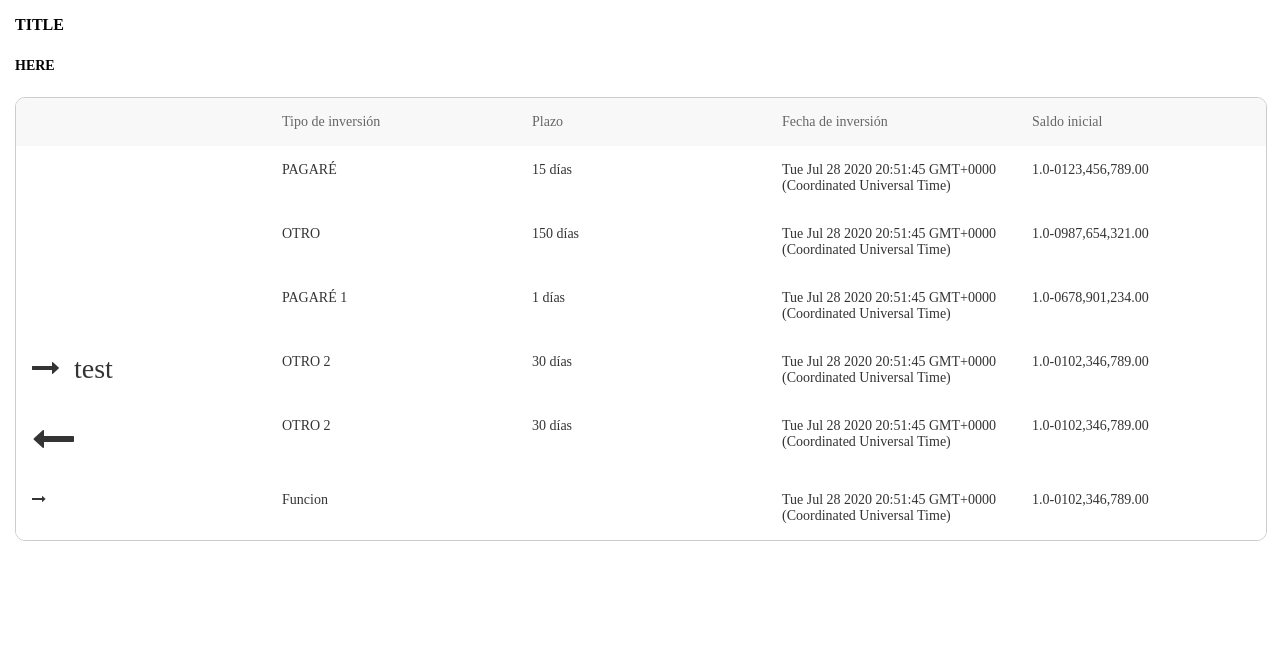
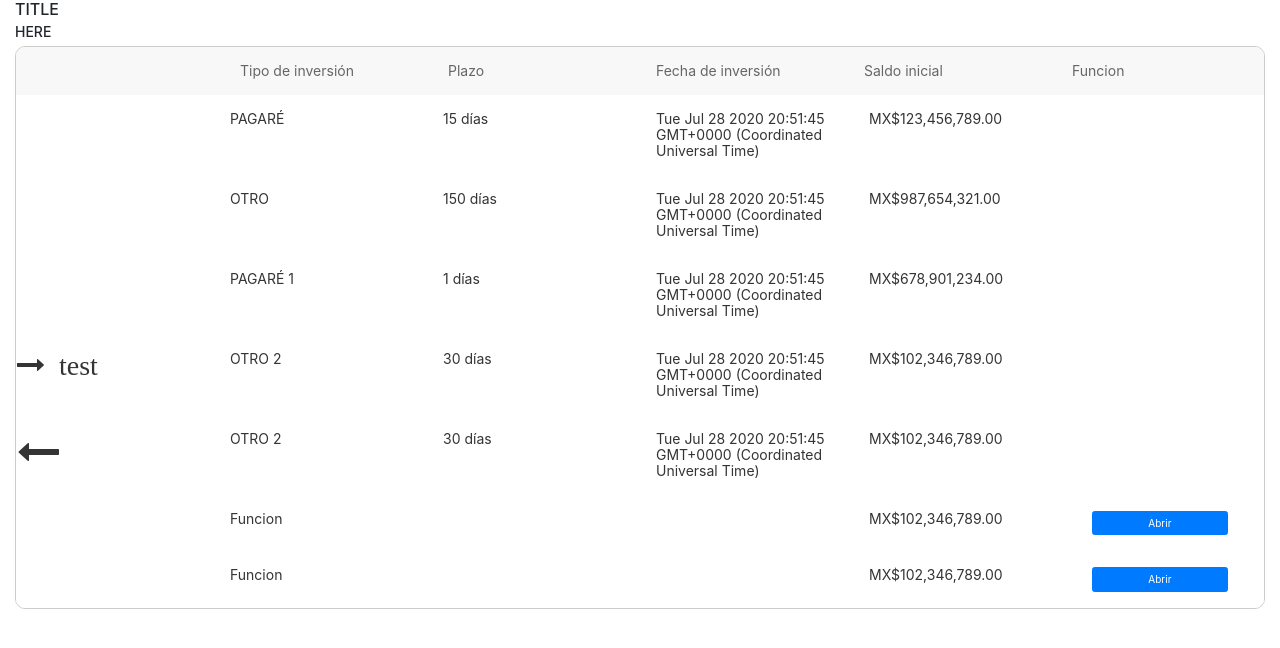
Before and after one commit to Itzli2000/table-lib, an Angular app: page / in a window 1280 px wide. Shown: the top 648 px of the page. Built offline with nearby package versions, Linux system fonts and the light colour scheme.

Commit message:
Feature
Added support for functions callback

```diff
--- a/src/app/app.component.html
+++ b/src/app/app.component.html
@@ -1 +1 @@
-<app-table [sourceData]=data></app-table>
+<app-table [sourceData]=data (functionEmmiter)="emmitedFunction($event)"></app-table>
--- a/src/app/app.component.ts
+++ b/src/app/app.component.ts
@@ -9,25 +9,37 @@ import { CurrencyPipe } from '@angular/common';
 export class AppComponent implements OnInit {
 
   content = [
-    { tipo: 'PAGARÉ', plazo: '15 días', fecha: new Date(), inicial: this.convertToCurrency(123456789) },
-    { tipo: 'OTRO', plazo: '150 días', fecha: new Date(), inicial: this.convertToCurrency(987654321) },
-    { tipo: 'PAGARÉ 1', plazo: '1 días', fecha: new Date(), inicial: this.convertToCurrency(678901234) },
+    { id: 1, tipo: 'PAGARÉ', plazo: '15 días', fecha: new Date(), inicial: this.convertToCurrency(123456789) },
+    { id: 2, tipo: 'OTRO', plazo: '150 días', fecha: new Date(), inicial: this.convertToCurrency(987654321) },
+    { id: 3, tipo: 'PAGARÉ 1', plazo: '1 días', fecha: new Date(), inicial: this.convertToCurrency(678901234) },
     {
-      tipo: 'OTRO 2', plazo: '30 días', fecha: new Date(), inicial: this.convertToCurrency(102346789), icon: {
+      id: 4, tipo: 'OTRO 2', plazo: '30 días', fecha: new Date(), inicial: this.convertToCurrency(102346789), icon: {
         name: 'long-arrow-right',
         size: '2x',
         text: 'test'
       }
     },
     {
-      tipo: 'OTRO 2', plazo: '30 días', fecha: new Date(), inicial: this.convertToCurrency(102346789), icon: {
+      id: 5, tipo: 'OTRO 2', plazo: '30 días', fecha: new Date(), inicial: this.convertToCurrency(102346789), icon: {
         name: 'long-arrow-left',
         size: '3x',
       }
     },
     {
-      tipo: 'Funcion', fecha: new Date(), inicial: this.convertToCurrency(102346789), icon: {
-        name: 'long-arrow-right',
+      id: 6, tipo: 'Funcion', inicial: this.convertToCurrency(102346789), function: {
+        fName: 'testFunction',
+        parameters: [6, 7, 'asas'],
+        text: 'Abrir'
+      }
+    },
+    {
+      id: 7, tipo: 'Funcion', inicial: this.convertToCurrency(102346789), function: {
+        fName: 'testFunction3',
+        parameters: [{
+          nombre: 'Juan',
+          appellido: 'Perez'
+        }],
+        text: 'Abrir'
       }
     }
   ];
@@ -37,7 +49,8 @@ export class AppComponent implements OnInit {
     { head: 'Tipo de inversión', contentKey: 'tipo' },
     { head: 'Plazo', contentKey: 'plazo' },
     { head: 'Fecha de inversión', contentKey: 'fecha' },
-    { head: 'Saldo inicial', contentKey: 'inicial' }
+    { head: 'Saldo inicial', contentKey: 'inicial' },
+    { head: 'Funcion', contentKey: 'function' }
   ];
 
   data: object = {
@@ -50,11 +63,29 @@ export class AppComponent implements OnInit {
   ngOnInit(): void {
   }
 
-  constructor(private _cp: CurrencyPipe) { }
+  constructor(private currenciPipe: CurrencyPipe) { }
 
   convertToCurrency(quantity: number): string {
-    const currency = this._cp.transform( quantity, 'USD', '1.0-0');
+    const currency = this.currenciPipe.transform(quantity, 'MXN');
     return currency;
   }
 
+  testFunction(params: []) {
+    console.warn('llamada funcion con params ');
+    console.table(params);
+  }
+
+  testFunction3(params: []) {
+    console.warn('llamada funcion con params ');
+    console.table(params);
+  }
+
+  emmitedFunction(data: object) {
+    const functionCalled = data['fName'];
+    const params = data['parameters'];
+    if (this[functionCalled]) {
+      this[functionCalled](params);
+    }
+  }
+
 }
--- a/src/app/components/table/table.component.html
+++ b/src/app/components/table/table.component.html
@@ -11,8 +11,14 @@
     <div *ngIf="content" class="body">
       <div class="row" *ngFor="let item of content">
         <div class="col" *ngFor="let head of headers">
-          <div [innerHTML]="renderContent(item, head.contentKey)"></div>
-
+          <div *ngIf="head.contentKey !== 'function'" [innerHTML]="renderContent(item, head.contentKey)"></div>
+          <button
+            class="btn btn-primary w-75 mx-3"
+            *ngIf="head.contentKey === 'function' && item[head.contentKey]"
+            (click)="emmitFunctionCallback(item[head.contentKey])"
+          >
+            {{item[head.contentKey]['text']}}
+          </button>
         </div>
       </div>
     </div>
--- a/src/app/components/table/table.component.ts
+++ b/src/app/components/table/table.component.ts
@@ -1,6 +1,7 @@
 import { TableSource, HeadersContent } from './../../models/table-source.model';
-import { Component, OnInit, Input, SecurityContext } from '@angular/core';
+import { Component, OnInit, Input, SecurityContext, Output, EventEmitter } from '@angular/core';
 import { DomSanitizer, SafeHtml } from '@angular/platform-browser';
+import { Button } from 'protractor';
 
 @Component({
   selector: 'app-table',
@@ -10,10 +11,13 @@ import { DomSanitizer, SafeHtml } from '@angular/platform-browser';
 export class TableComponent implements OnInit {
 
   @Input() sourceData: TableSource;
+  @Output() functionEmmiter: EventEmitter<object>;
   headers: HeadersContent[];
   content: object[];
 
-  constructor(private sanitazer: DomSanitizer) { }
+  constructor(private sanitazer: DomSanitizer) {
+    this.functionEmmiter = new EventEmitter();
+  }
 
   ngOnInit() {
     this.headers = this.sourceData.headers;
@@ -24,11 +28,11 @@ export class TableComponent implements OnInit {
     // console.log(item);
     // console.log(type);
 
-    if (type !== 'icon') {
+    if (type !== 'icon' && type !== 'function') {
       return item[type];
     } else if (type === 'icon') {
       return this.returnIcon(item[type]);
-    }
+    } else { return null; }
   }
 
   returnIcon(iconObject: object): SafeHtml {
@@ -40,4 +44,16 @@ export class TableComponent implements OnInit {
     return icon;
   }
 
+  iconClick() {
+    alert('icon click');
+  }
+
+  emmitFunctionCallback(data: object) {
+    const response = {
+      fName: data['fName'],
+      parameters: data['parameters']
+    };
+    this.functionEmmiter.emit(response);
+  }
+
 }
--- a/src/index.html
+++ b/src/index.html
@@ -12,10 +12,13 @@
     crossorigin="anonymous" />
   <link rel="stylesheet" href="https://stackpath.bootstrapcdn.com/font-awesome/4.7.0/css/font-awesome.min.css"
     integrity="sha384-wvfXpqpZZVQGK6TAh5PVlGOfQNHSoD2xbE+QkPxCAFlNEevoEH3Sl0sibVcOQVnN" crossorigin="anonymous">
+  <link rel="stylesheet" href="https://stackpath.bootstrapcdn.com/bootstrap/4.5.0/css/bootstrap.min.css"
+    integrity="sha384-9aIt2nRpC12Uk9gS9baDl411NQApFmC26EwAOH8WgZl5MYYxFfc+NcPb1dKGj7Sk" crossorigin="anonymous">
   <style>
     html {
       font-size: 62.5%
     }
+
   </style>
 </head>
 
```
